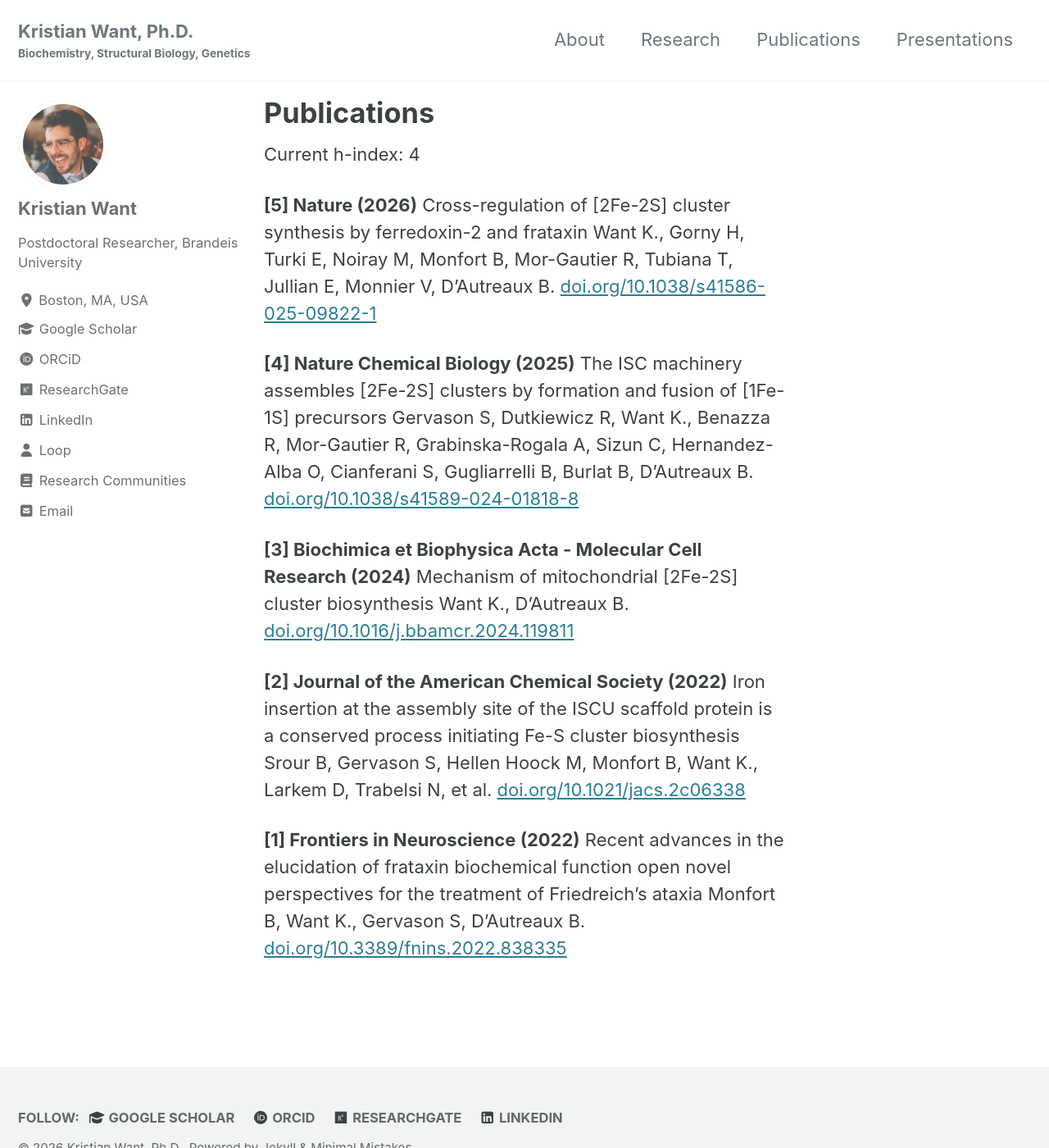
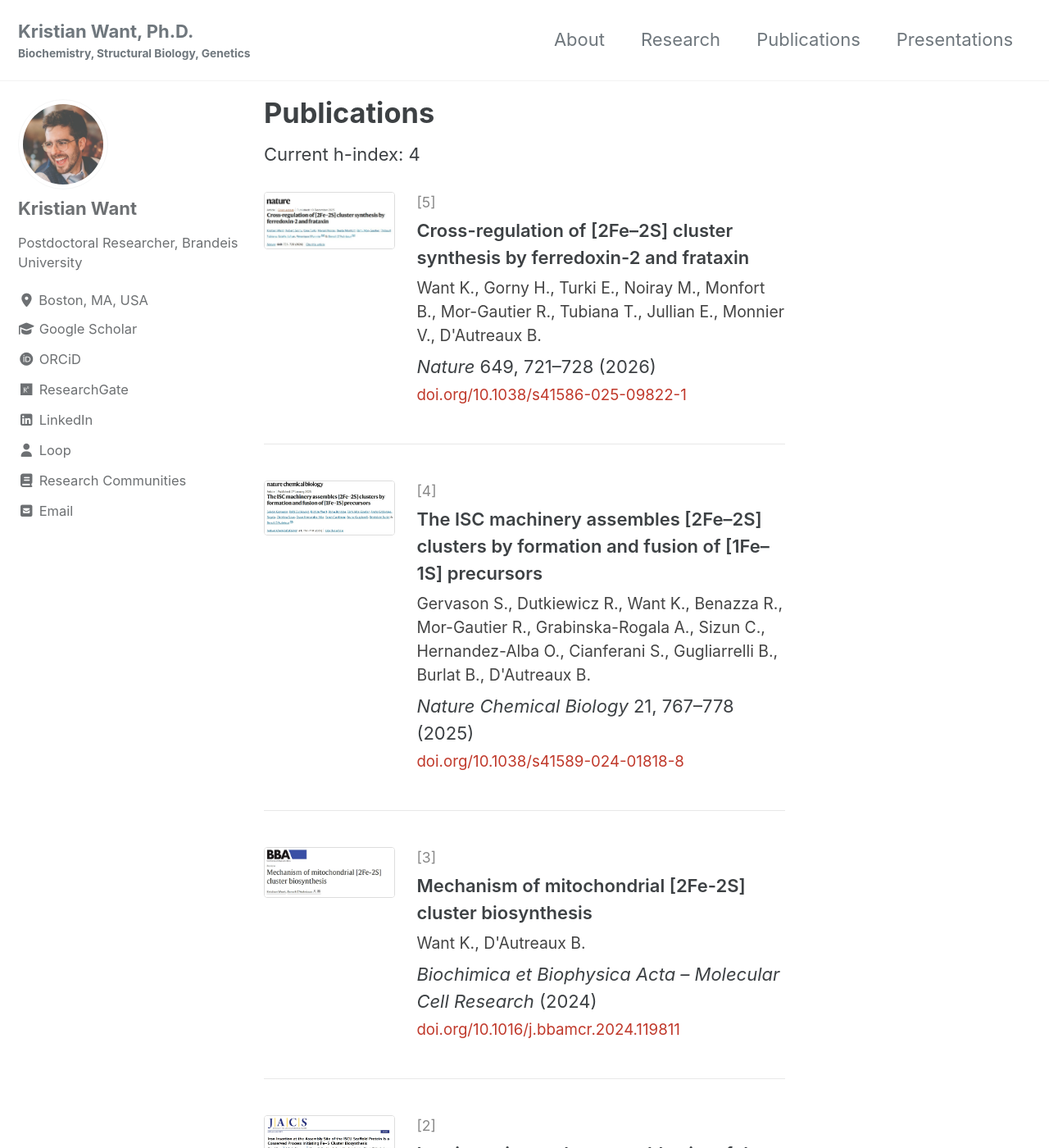
Before and after one commit to kristianwant/kristianwant.github.io, a Jekyll site: the page built from _pages/publications.md, in a window 1280 px wide and 1400 px high. Shown: the whole window at 82% size. Built offline with Jekyll 4.4.1, drawn with Linux system fonts in a browser that asks for light colours; cached includes are drawn as plain includes; some of the changed lines change nothing that is shown; some of the changed text lies outside the part shown.

Commit message:
Publications updated

```diff
--- a/_pages/publications.md
+++ b/_pages/publications.md
@@ -5,29 +5,138 @@ permalink: /publications/
 author_profile: true
 ---
 
+<style>
+.pub-entry {
+  display: flex;
+  gap: 1.2rem;
+  align-items: flex-start;
+  margin-bottom: 2rem;
+  padding-bottom: 2rem;
+  border-bottom: 1px solid #e8e8e8;
+}
+.pub-entry:last-child {
+  border-bottom: none;
+}
+.pub-thumb {
+  flex-shrink: 0;
+  width: 160px;
+}
+.pub-thumb a img {
+  width: 160px;
+  border: 1px solid #ddd;
+  border-radius: 4px;
+  transition: box-shadow 0.2s, transform 0.2s;
+  display: block;
+}
+.pub-thumb a img:hover {
+  box-shadow: 0 4px 14px rgba(0,0,0,0.15);
+  transform: translateY(-2px);
+}
+.pub-info {
+  flex: 1;
+}
+.pub-number {
+  font-size: 0.8rem;
+  color: #888;
+  margin-bottom: 0.2rem;
+}
+.pub-title {
+  font-weight: 600;
+  font-size: 1rem;
+  margin-bottom: 0.3rem;
+}
+.pub-authors {
+  font-size: 0.88rem;
+  color: #444;
+  margin-bottom: 0.3rem;
+}
+.pub-doi a {
+  font-size: 0.85rem;
+  color: #c0392b;
+  text-decoration: none;
+}
+.pub-doi a:hover {
+  text-decoration: underline;
+}
+@media (max-width: 600px) {
+  .pub-entry { flex-direction: column; }
+  .pub-thumb, .pub-thumb a img { width: 100%; }
+}
+</style>
+
 Current h-index: 4
 
-**[5] Nature (2026)**
-Cross-regulation of [2Fe-2S] cluster synthesis by ferredoxin-2 and frataxin
-Want K., Gorny H, Turki E, Noiray M, Monfort B, Mor-Gautier R, Tubiana T, Jullian E, Monnier V, D'Autreaux B.
-[doi.org/10.1038/s41586-025-09822-1](https://doi.org/10.1038/s41586-025-09822-1)
+<div class="pub-entry">
+  <div class="pub-thumb">
+    <a href="https://doi.org/10.1038/s41586-025-09822-1" target="_blank">
+      <img src="/assets/images/publications/pub5_nature_2026.png" alt="Nature 2026 publication header">
+    </a>
+  </div>
+  <div class="pub-info">
+    <div class="pub-number">[5]</div>
+    <div class="pub-title">Cross-regulation of [2Fe–2S] cluster synthesis by ferredoxin-2 and frataxin</div>
+    <div class="pub-authors">Want K., Gorny H., Turki E., Noiray M., Monfort B., Mor-Gautier R., Tubiana T., Jullian E., Monnier V., D'Autreaux B.</div>
+    <div class="pub-venue"><em>Nature</em> 649, 721–728 (2026)</div>
+    <div class="pub-doi"><a href="https://doi.org/10.1038/s41586-025-09822-1" target="_blank">doi.org/10.1038/s41586-025-09822-1</a></div>
+  </div>
+</div>
 
-**[4] Nature Chemical Biology (2025)**
-The ISC machinery assembles [2Fe-2S] clusters by formation and fusion of [1Fe-1S] precursors
-Gervason S, Dutkiewicz R, Want K., Benazza R, Mor-Gautier R, Grabinska-Rogala A, Sizun C, Hernandez-Alba O, Cianferani S, Gugliarrelli B, Burlat B, D'Autreaux B.
-[doi.org/10.1038/s41589-024-01818-8](https://doi.org/10.1038/s41589-024-01818-8)
+<div class="pub-entry">
+  <div class="pub-thumb">
+    <a href="https://doi.org/10.1038/s41589-024-01818-8" target="_blank">
+      <img src="/assets/images/publications/pub4_nat_chem_biol_2025.png" alt="Nature Chemical Biology 2025 publication header">
+    </a>
+  </div>
+  <div class="pub-info">
+    <div class="pub-number">[4]</div>
+    <div class="pub-title">The ISC machinery assembles [2Fe–2S] clusters by formation and fusion of [1Fe–1S] precursors</div>
+    <div class="pub-authors">Gervason S., Dutkiewicz R., Want K., Benazza R., Mor-Gautier R., Grabinska-Rogala A., Sizun C., Hernandez-Alba O., Cianferani S., Gugliarrelli B., Burlat B., D'Autreaux B.</div>
+    <div class="pub-venue"><em>Nature Chemical Biology</em> 21, 767–778 (2025)</div>
+    <div class="pub-doi"><a href="https://doi.org/10.1038/s41589-024-01818-8" target="_blank">doi.org/10.1038/s41589-024-01818-8</a></div>
+  </div>
+</div>
 
-**[3] Biochimica et Biophysica Acta - Molecular Cell Research (2024)**
-Mechanism of mitochondrial [2Fe-2S] cluster biosynthesis
-Want K., D'Autreaux B.
-[doi.org/10.1016/j.bbamcr.2024.119811](https://doi.org/10.1016/j.bbamcr.2024.119811)
+<div class="pub-entry">
+  <div class="pub-thumb">
+    <a href="https://doi.org/10.1016/j.bbamcr.2024.119811" target="_blank">
+      <img src="/assets/images/publications/pub3_bba_mcr_2024.png" alt="BBA Molecular Cell Research 2024 publication header">
+    </a>
+  </div>
+  <div class="pub-info">
+    <div class="pub-number">[3]</div>
+    <div class="pub-title">Mechanism of mitochondrial [2Fe-2S] cluster biosynthesis</div>
+    <div class="pub-authors">Want K., D'Autreaux B.</div>
+    <div class="pub-venue"><em>Biochimica et Biophysica Acta – Molecular Cell Research</em> (2024)</div>
+    <div class="pub-doi"><a href="https://doi.org/10.1016/j.bbamcr.2024.119811" target="_blank">doi.org/10.1016/j.bbamcr.2024.119811</a></div>
+  </div>
+</div>
 
-**[2] Journal of the American Chemical Society (2022)**
-Iron insertion at the assembly site of the ISCU scaffold protein is a conserved process initiating Fe-S cluster biosynthesis
-Srour B, Gervason S, Hellen Hoock M, Monfort B, Want K., Larkem D, Trabelsi N, et al.
-[doi.org/10.1021/jacs.2c06338](https://doi.org/10.1021/jacs.2c06338)
+<div class="pub-entry">
+  <div class="pub-thumb">
+    <a href="https://doi.org/10.1021/jacs.2c06338" target="_blank">
+      <img src="/assets/images/publications/pub2_jacs_2022.png" alt="JACS 2022 publication header">
+    </a>
+  </div>
+  <div class="pub-info">
+    <div class="pub-number">[2]</div>
+    <div class="pub-title">Iron insertion at the assembly site of the ISCU scaffold protein is a conserved process initiating Fe–S cluster biosynthesis</div>
+    <div class="pub-authors">Srour B., Gervason S., Hellen Hoock M., Monfort B., Want K., Larkem D., Trabelsi N., et al.</div>
+    <div class="pub-venue"><em>Journal of the American Chemical Society</em> (2022)</div>
+    <div class="pub-doi"><a href="https://doi.org/10.1021/jacs.2c06338" target="_blank">doi.org/10.1021/jacs.2c06338</a></div>
+  </div>
+</div>
 
-**[1] Frontiers in Neuroscience (2022)**
-Recent advances in the elucidation of frataxin biochemical function open novel perspectives for the treatment of Friedreich's ataxia
-Monfort B, Want K., Gervason S, D'Autreaux B.
-[doi.org/10.3389/fnins.2022.838335](https://doi.org/10.3389/fnins.2022.838335)
+<div class="pub-entry">
+  <div class="pub-thumb">
+    <a href="https://doi.org/10.3389/fnins.2022.838335" target="_blank">
+      <img src="/assets/images/publications/pub1_frontiers_neurosci_2022.png" alt="Frontiers in Neuroscience 2022 publication header">
+    </a>
+  </div>
+  <div class="pub-info">
+    <div class="pub-number">[1]</div>
+    <div class="pub-title">Recent advances in the elucidation of frataxin biochemical function open novel perspectives for the treatment of Friedreich's ataxia</div>
+    <div class="pub-authors">Monfort B., Want K., Gervason S., D'Autreaux B.</div>
+    <div class="pub-venue"><em>Frontiers in Neuroscience</em> (2022)</div>
+    <div class="pub-doi"><a href="https://doi.org/10.3389/fnins.2022.838335" target="_blank">doi.org/10.3389/fnins.2022.838335</a></div>
+  </div>
+</div>
```
Also changed, not shown: assets/images/publications/pub1_frontiers_neurosci_2022.png (added), assets/images/publications/pub2_jacs_2022.png (added), assets/images/publications/pub3_bba_mcr_2024.png (added), assets/images/publications/pub4_nat_chem_biol_2025.png (added), assets/images/publications/pub5_nature_2026.png (added).
